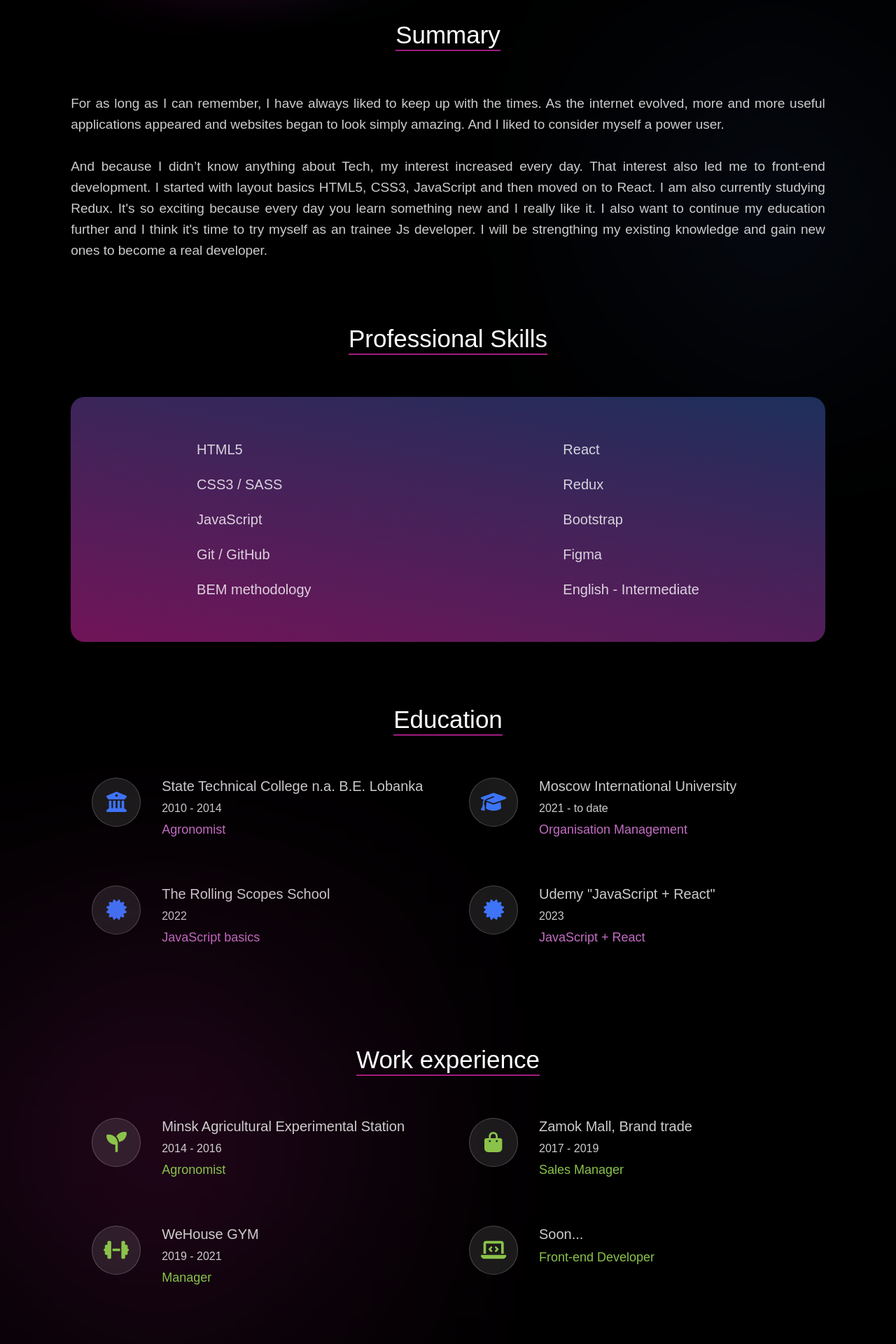
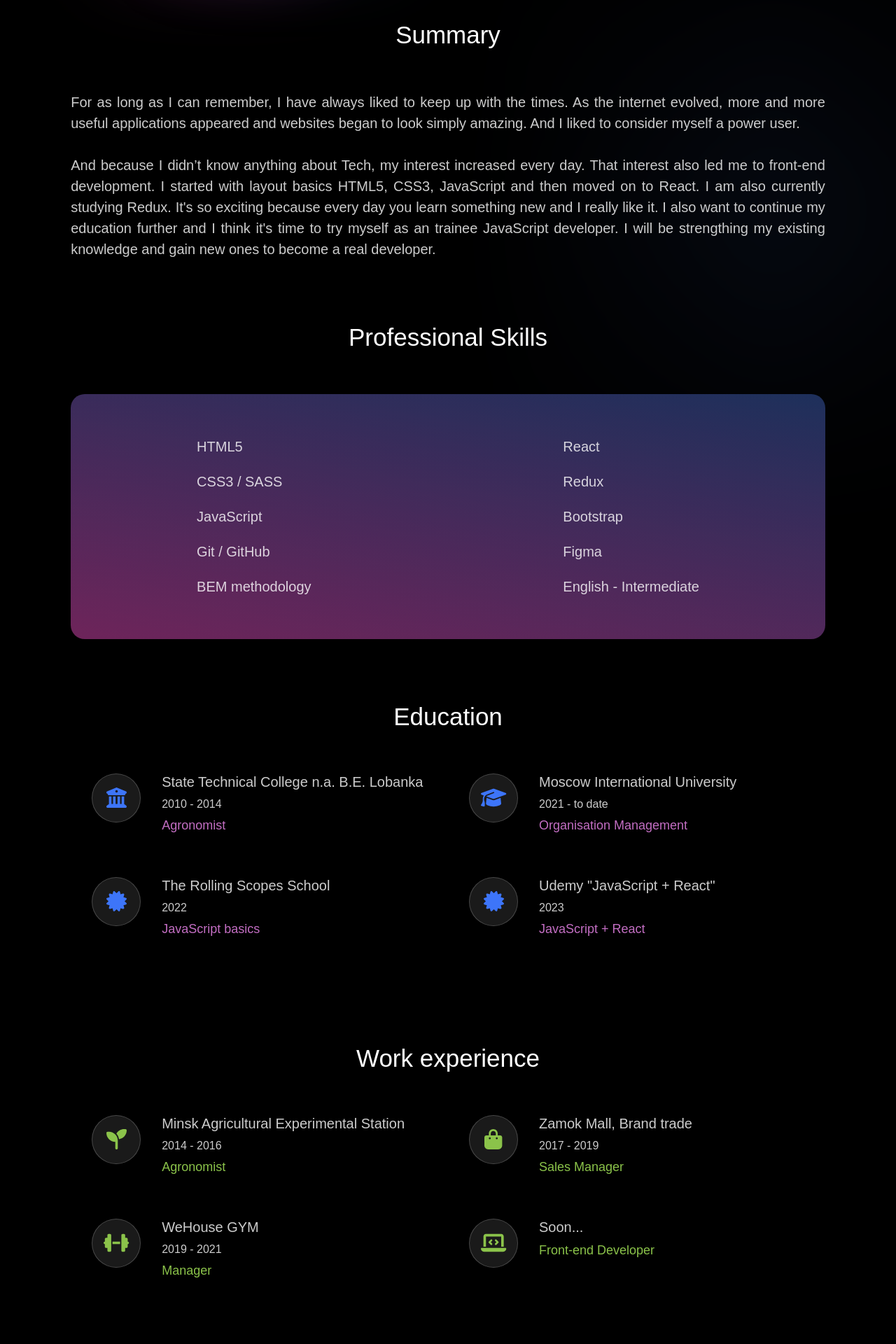
Before and after one commit to AlenaKoryavaya/my-cv, a React (Create React App) app: page / in a window 1280 px wide. Shown: the part 560-2480 px from the top of the page at 70% size. Built offline with nearby package versions, Linux system fonts and the light colour scheme.

Commit message:
fix: color contrast check

```diff
--- a/src/components/education/Education.scss
+++ b/src/components/education/Education.scss
@@ -16,7 +16,7 @@
         .content__item {
             display: flex;
             width: 50%;
-            margin-bottom: 50px;
+            margin-bottom: 60px;
             padding-left: 30px;
             align-items: flex-start;
 
@@ -86,6 +86,7 @@
                 }
             }
             &-prof {
+                margin: 0;
                 font-size: 18px;
                 color: #c36ec3;
 
@@ -94,6 +95,7 @@
                 }
                 @media screen and (max-width: 695px) {
                     line-height: 16px;
+                    margin-top: 5px;
                 }
             }
             &-link {
@@ -110,7 +112,7 @@
                 }
 
                 &:hover {
-                    color: $purple-color;
+                    color: #bf51a1;
                 }
             }
         }
--- a/src/components/experience/Experience.scss
+++ b/src/components/experience/Experience.scss
@@ -1,19 +1,6 @@
 @import "../../styles/variables.scss";
 
 .experience {
-    position: relative;
-    z-index: 1;
-    &:before {
-        content: "";
-        position: absolute;
-        z-index: -1;
-        top: 15px;
-        width: 250px;
-        height: 250px;
-        background-color: $purple-color;
-        filter: blur(185px);
-    }
-
     &__list {
         display: flex;
         width: 100%;
@@ -24,7 +11,7 @@
     &__item {
         display: flex;
         width: 50%;
-        margin-bottom: 50px;
+        margin-bottom: 60px;
         padding-left: 30px;
         align-items: flex-start;
 
@@ -71,6 +58,7 @@
             margin: 5px 0;
         }
         .item-prof {
+            margin: 0;
             font-size: 18px;
             color: $green-bright-color;
 
--- a/src/components/footer/Footer.scss
+++ b/src/components/footer/Footer.scss
@@ -49,7 +49,7 @@
     .contact-icon {
         margin-right: 20px;
         font-size: 22px;
-        color: $purple-color;
+        color: $light-purple-color;
 
         @media screen and (max-width: 420px) {
             font-size: 18px;
@@ -63,7 +63,7 @@
             font-size: 14px;
         }
         &:hover {
-            color: $purple-color;
+            color: $light-purple-color;
         }
     }
     &__arrow {
@@ -113,7 +113,9 @@
         }
 
         @media screen and (max-width: 420px) {
-            margin-top: 5px;
+            margin-top: 10px;
+        }
+        @media screen and (max-width: 360px) {
             flex-direction: column;
         }
 
--- a/src/components/header/Header.scss
+++ b/src/components/header/Header.scss
@@ -128,8 +128,7 @@
                 transition: all 0.5s linear;
                 overflow: hidden;
                 &:hover {
-                    color: #a11c7e;
-                    // border-bottom: 3px solid #a11c7e;
+                    color: $light-purple-color;
                 }
 
                 @media screen and (max-width: 840px) {
@@ -141,6 +140,7 @@
             padding: 10px 20px;
             margin: 0 20px;
             border-radius: 100px;
+            border: none;
             background-image: $gradient;
             font-size: 16px;
             color: #fff;
--- a/src/components/profile/Profile.scss
+++ b/src/components/profile/Profile.scss
@@ -143,7 +143,7 @@
             }
             .social-link {
                 text-decoration: none;
-                color: $blue-bright-color;
+                color: #546ca4;
                 font-size: 25px;
                 transition: $transition;
                 @media screen and (max-width: 330px) {
--- a/src/components/summary/Summary.js
+++ b/src/components/summary/Summary.js
@@ -13,7 +13,7 @@ const Summary = () => {
                 basics HTML5, CSS3, JavaScript and then moved on to React. I am also currently
                 studying Redux. It's so exciting because every day you learn something new and I
                 really like it. I also want to continue my education further and I think it's time
-                to try myself as an trainee Js developer. I will be strengthing my existing
+                to try myself as an trainee JavaScript developer. I will be strengthing my existing
                 knowledge and gain new ones to become a real developer.
             </p>
         </section>
--- a/src/components/summary/Summary.scss
+++ b/src/components/summary/Summary.scss
@@ -20,7 +20,7 @@
 
     &__text {
         width: 100%;
-        font-size: 19px;
+        font-size: 20px;
         line-height: 30px;
         text-align: justify;
 
--- a/src/styles/style.scss
+++ b/src/styles/style.scss
@@ -25,7 +25,6 @@ section {
 h2 {
     margin: 0 auto 60px;
     font-size: 35px;
-    border-bottom: 2px solid $purple-color;
     width: fit-content;
     color: #fff;
 
--- a/src/styles/variables.scss
+++ b/src/styles/variables.scss
@@ -1,12 +1,13 @@
 // COLORS
 $dark-theme: black;
 $text-color: rgba(255, 255, 255, 0.8);
-$purple-color: #a11c7e;
+$purple-color: #9d3481;
+$light-purple-color: #b2639d;
 $blue-dark-color: #2a4482;
 $blue-bright-color: #3d75f9;
 $green-bright-color: #8bc34a;
 $gradient: linear-gradient(180deg, rgba(0, 0, 0, 0.3), rgba(0, 0, 0, 0.3)),
-    linear-gradient(10deg, #a11c7e, #2a4482);
+    linear-gradient(10deg, #9d3481, #2a4482);
 
 // OTHER
 $transition: all 0.3s linear;
```
